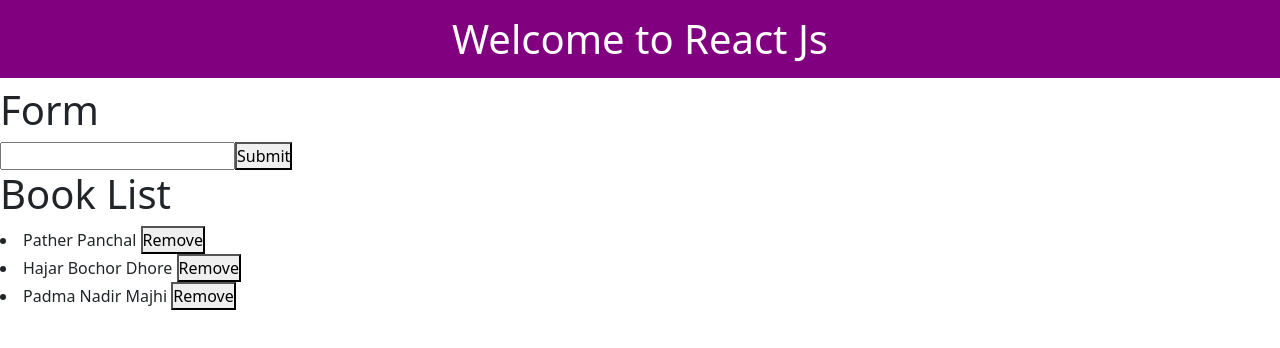
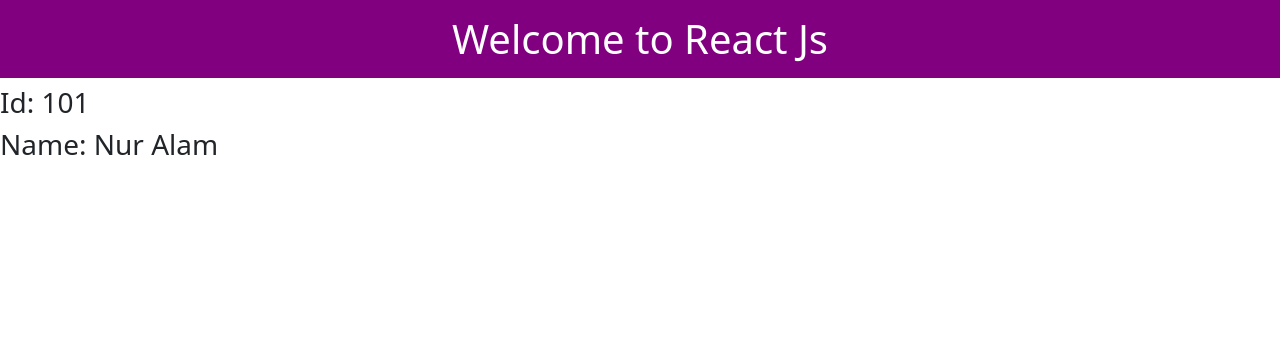
Before and after one commit to furiousnur/React-Basic, a React (Create React App) app: page / in a window 1280 px wide. Shown: the top 348 px of the page. Built offline with nearby package versions, Linux system fonts and the light colour scheme.

Commit message:
props drilling in React

```diff
--- a/src/App.js
+++ b/src/App.js
@@ -1,12 +1,12 @@
 import React from 'react';
-import UseReducer from "./components/HookUseState/UseReducer/UseReducer";
+import PropDrilling from "./components/PropDrilling/PropDrilling";
 
 
 function App() {
   return (
       <div>
           <h1 className="headingStyle">Welcome to React Js</h1>
-          <UseReducer />
+          <PropDrilling />
       </div>
   );
 }
--- /dev/null
+++ b/src/components/PropDrilling/FourPropDrilling.js
@@ -0,0 +1,13 @@
+import React from 'react';
+
+const FourPropDrilling = (props) => {
+    const {name, id} = props.user;
+    return (
+        <div>
+            <h3>Id: {id}</h3>
+            <h3>Name: {name}</h3>
+        </div>
+    );
+};
+
+export default FourPropDrilling;
--- /dev/null
+++ b/src/components/PropDrilling/PropDrilling.js
@@ -0,0 +1,15 @@
+import React, {useState} from 'react';
+import SecondPropDrilling from "./SecondPropDrilling";
+
+const PropDrilling = () => {
+    const [user, setUser] = useState({
+        id: 101, name: "Nur Alam"
+    });
+    return (
+        <div>
+            <SecondPropDrilling user={user} />
+        </div>
+    );
+};
+
+export default PropDrilling;
--- /dev/null
+++ b/src/components/PropDrilling/SecondPropDrilling.js
@@ -0,0 +1,12 @@
+import React from 'react';
+import ThirdPropDrilling from "./ThirdPropDrilling";
+
+const SecondPropDrilling = (props) => {
+    return (
+        <div>
+            <ThirdPropDrilling user={props.user} />
+        </div>
+    );
+};
+
+export default SecondPropDrilling;
--- /dev/null
+++ b/src/components/PropDrilling/ThirdPropDrilling.js
@@ -0,0 +1,12 @@
+import React from 'react';
+import FourPropDrilling from "./FourPropDrilling";
+
+const ThirdPropDrilling = (props) => {
+    return (
+        <div>
+            <FourPropDrilling user={props.user}/>
+        </div>
+    );
+};
+
+export default ThirdPropDrilling;
```
